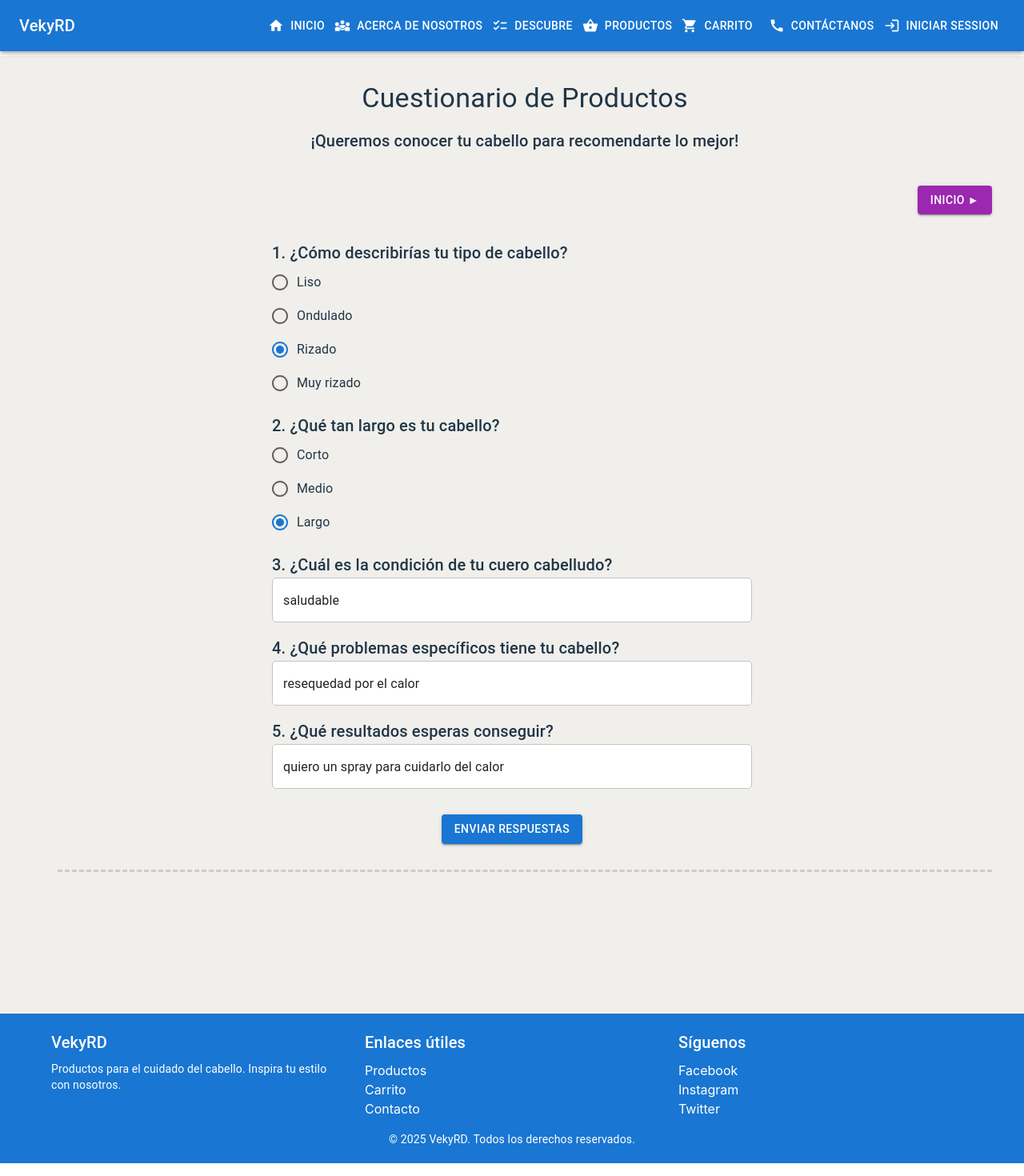
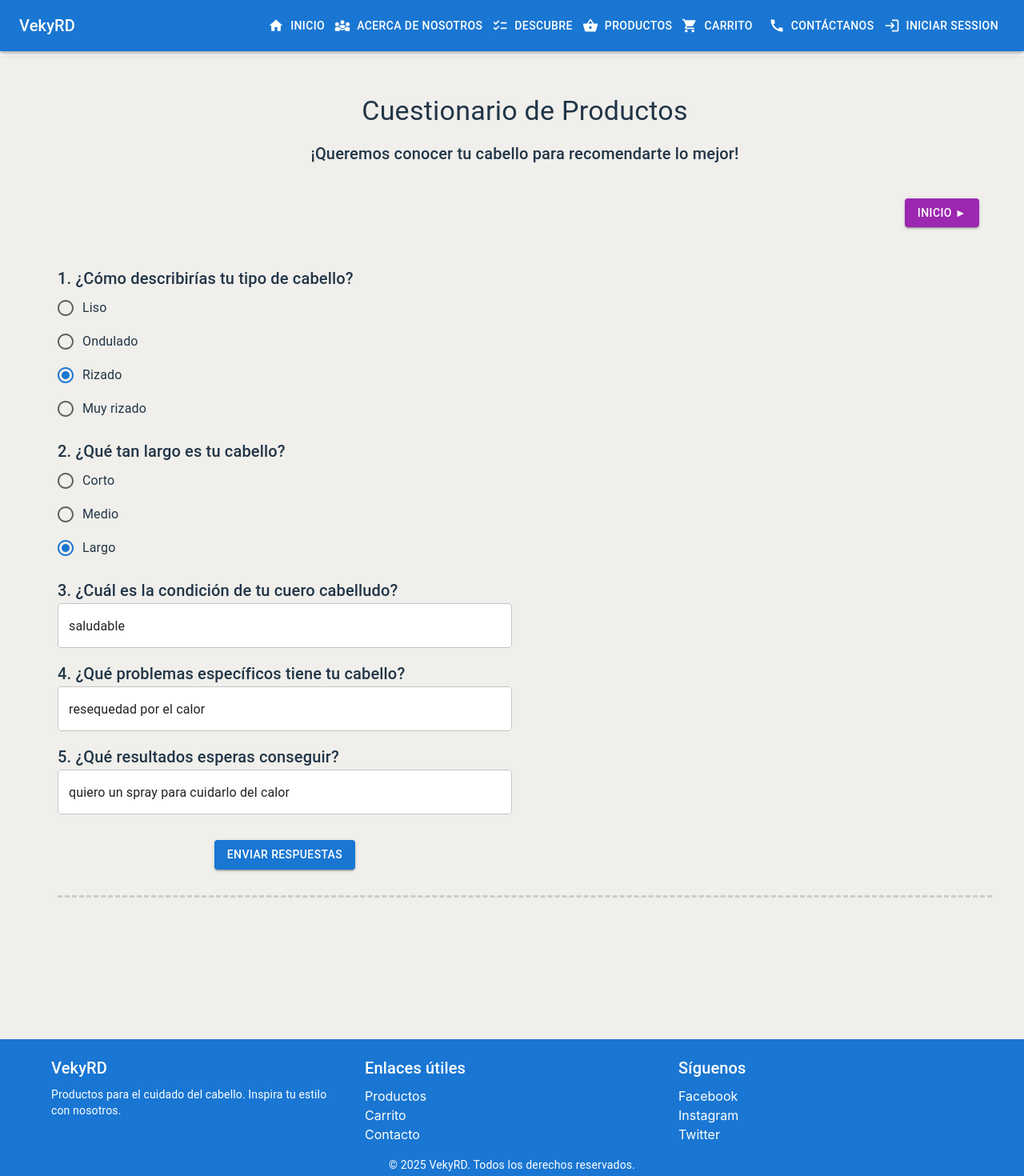
Before and after one commit to jorge0481rd/vekyrd-frontend, a React (Vite) app: page /questionnare in a window 1280 px wide. Shown: the top 1470 px of the page at 80% size. Built offline with nearby package versions, Linux system fonts and the light colour scheme; what ag-grid-community would draw is missing.

Commit message:
questionnaire

```diff
--- a/src/components/PageHeader/index.jsx
+++ b/src/components/PageHeader/index.jsx
@@ -15,7 +15,9 @@ const PageHeader = ({
       sx={{
         width: '100%',
         margin: '1rem',
+        padding: '1rem',
         position: 'relative',
+        boxSizing: 'border-box',
       }}
     >
       {isLoading && (
--- a/src/components/ProductCard/ProductCardHorizontal.jsx
+++ b/src/components/ProductCard/ProductCardHorizontal.jsx
@@ -13,7 +13,7 @@ const ProductCardHorizontal = memo(({ product, isProductInCart }) => {
   }, [isProductInCart]);
 
   const cardStyles = {
-    width: '400px',
+    maxWidth: '400px',
     borderRadius: '10px',
     position: 'relative',
     display: 'flex',
--- a/src/pages/QuestionnarePage.jsx
+++ b/src/pages/QuestionnarePage.jsx
@@ -92,7 +92,13 @@ const QuestionnairePage = () => {
         <NavigationButton href="/home" text="Inicio ►" />
       </PageHeader>
 
-      <Box sx={{ maxWidth: '600px', margin: '0 auto', padding: '1rem' }}>
+      <Box
+        sx={{
+          maxWidth: '600px',
+          padding: '1rem',
+          boxSizing: 'border-box',
+        }}
+      >
         {/* Tipo de cabello */}
         <Typography variant="h6">
           1. ¿Cómo describirías tu tipo de cabello?
@@ -214,6 +220,8 @@ const QuestionnairePage = () => {
           gap: 2,
           justifyContent: 'center',
           padding: 2,
+          boxSizing: 'border-box',
+          flexWrap: 'wrap',
         }}
       >
         <Box
@@ -226,6 +234,7 @@ const QuestionnairePage = () => {
           <Paper
             sx={{
               padding: '4px',
+              boxSizing: 'border-box',
               margin: '0 auto',
               transition: 'all 700ms ease-in-out',
               opacity: hideRecommendations ? 0 : 1,
@@ -236,8 +245,7 @@ const QuestionnairePage = () => {
               <img
                 src={generalTipsImageUrl}
                 alt="happy woman"
-                width="auto"
-                height="300px"
+                style={{ maxWidth: '375px', height: 'auto' }}
               />
             )}
           </Paper>
@@ -264,8 +272,9 @@ const QuestionnairePage = () => {
                 display: 'flex',
                 gap: 1,
                 flexDirection: 'column',
-                width: '400px',
+                maxWidth: '400px',
                 padding: 2,
+                boxSizing: 'border-box',
                 transition: `all ${(index + 4) * 2 * 100}ms ease-in-out`,
                 opacity: hideRecommendations ? 0 : 1,
                 transform: `translateX(${hideRecommendations ? 100 : 0}px)`,
```
